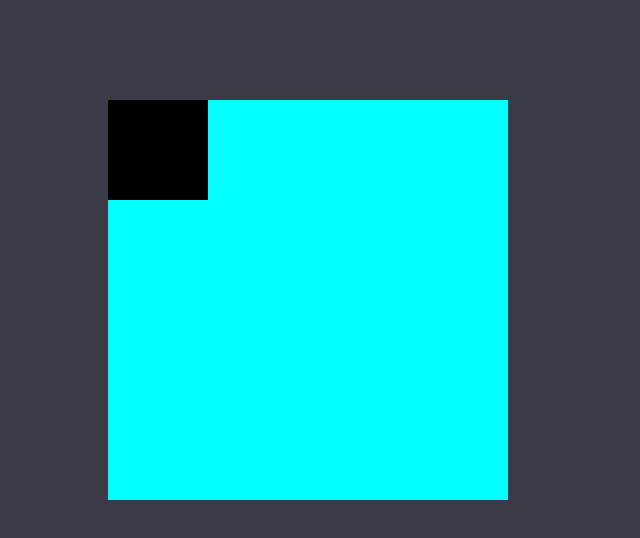
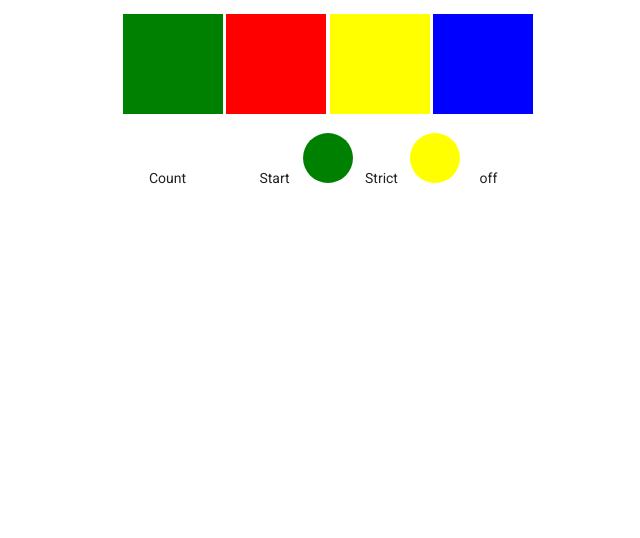
Before and after one commit to Reggie01/Simon-Says, a plain HTML site: page index.html in a window 1280 px wide. Shown: the whole page, without its empty margins (332-972 px from the left). Drawn offline with Linux system fonts and the light colour scheme.

Commit message:
Add event listeners to capture user clicks
User clicks on "buttons" are handled with event listeners.

```diff
--- a/index.html
+++ b/index.html
@@ -9,7 +9,24 @@
       <link rel="stylesheet" href="main.css">
     </head>
     <body>
-      <canvas id="canvas" width="400" height="400"></canvas>
+      <ul>
+          <li id="greenBlock" class="simonButtons green"></li>
+          <li id="redBlock" class="simonButtons red"></li>
+          <li id="yellowBlock" class="simonButtons yellow"></li>
+          <li id="blueBlock" class="simonButtons blue"></li>
+      </ul>
+
+      <ul>
+          <li id="count" class="menu">Count</li>
+          <li id="countContainer" class="menu count" data-value="0"></li>
+          <li id="start" class="menu ">Start</li>
+          <li id="startContainer" class="menu start"></li>
+          <li id="strict" class="menu ">Strict</li>
+          <li id="strictContainer" class="menu strict"></li>
+          <li class="menu">
+              <span id="off">off</span><span id="off"></span>
+          </li>
+      </ul>
       <script src="index.js"></script>
     </body>
   </html>
--- a/index.js
+++ b/index.js
@@ -1,15 +1,45 @@
-var canvas,
-      width,
-      height;
 
-canvas = document.getElementById( "canvas" );
-height = canvas.height;
-width = canvas.width;
+var greenBlock = document.getElementById( "greenBlock" );
+var redBlock = document.getElementById( "redBlock" );
+var yellowBlock = document.getElementById( "yellowBlock" );
+var blueBlock = document.getElementById( "blueBlock" );
+var startButton = document.getElementById( "startContainer" );
+var strictButton = document.getElementById( "strictContainer" );
 
-if( canvas.getContext ) {
-    var context = canvas.getContext( "2d" );
-} else {
-    console.log( "Your browser does not support canvas." );
+function greenBlockHandler( event ){
+   event.preventDefault();
+   console.log( "green button pressed..." );
 }
 
-context.fillRect( 0, 0, 100, 100)
+function redBlockHandler( event ){
+   event.preventDefault();
+   console.log( "red button pressed..." );
+
+}
+
+function yellowBlockHandler( event ){
+   event.preventDefault();
+   console.log( "yellow..." );
+}
+
+function blueBlockHandler( event ){
+   event.preventDefault();
+   console.log( "blue button pressed..." );
+}
+
+function startButtonHandler ( event ) {
+   event.preventDefault();
+   console.log( "Start button ..." );
+}
+
+function strictButtonHandler ( event ) {
+  event.preventDefault();
+  console.log( "strict button pressed... " );
+}
+
+greenBlock.addEventListener( "click", greenBlockHandler );
+redBlock.addEventListener( "click", redBlockHandler );
+yellowBlock.addEventListener( "click", yellowBlockHandler );
+blueBlock.addEventListener( "click", blueBlockHandler );
+startButton.addEventListener( "click", startButtonHandler );
+strictButton.addEventListener( "click", strictButtonHandler );
--- a/main.css
+++ b/main.css
@@ -216,14 +216,44 @@ fa { color: #ccc; }
   margin-top: 100px;
 }
 
-body {
-  background-color: #3B3A47;
-  padding: 0;
-  margin: 0;
-  border: 0;
-  }
 
+.simonButtons {
+  display: inline-block;
+  width: 100px;
+  height: 100px;
+}
 
+.red {
+  background-color: red;
+}
+
+.blue {
+  background-color: blue;
+}
+
+.green {
+  background-color: green;
+}
+
+.yellow{
+  background-color: yellow;
+}
+
+.menu{
+  display: inline-block;
+  height: 50px;
+  width: 50px;
+}
+
+.start {
+  background-color: green;
+  border-radius: 50%;
+}
+
+.strict {
+  background-color: yellow;
+  border-radius: 50%;
+}
 /* 5. Media Queries
 ------------------------------ */
 
```
